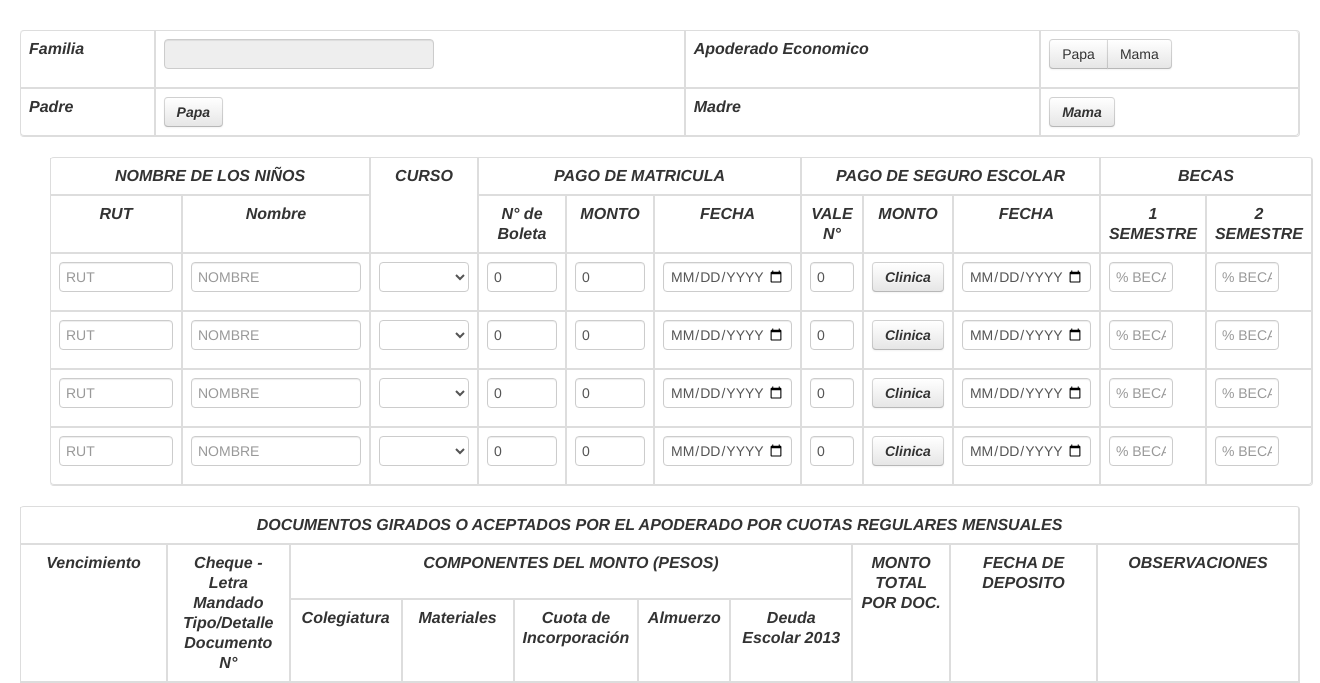
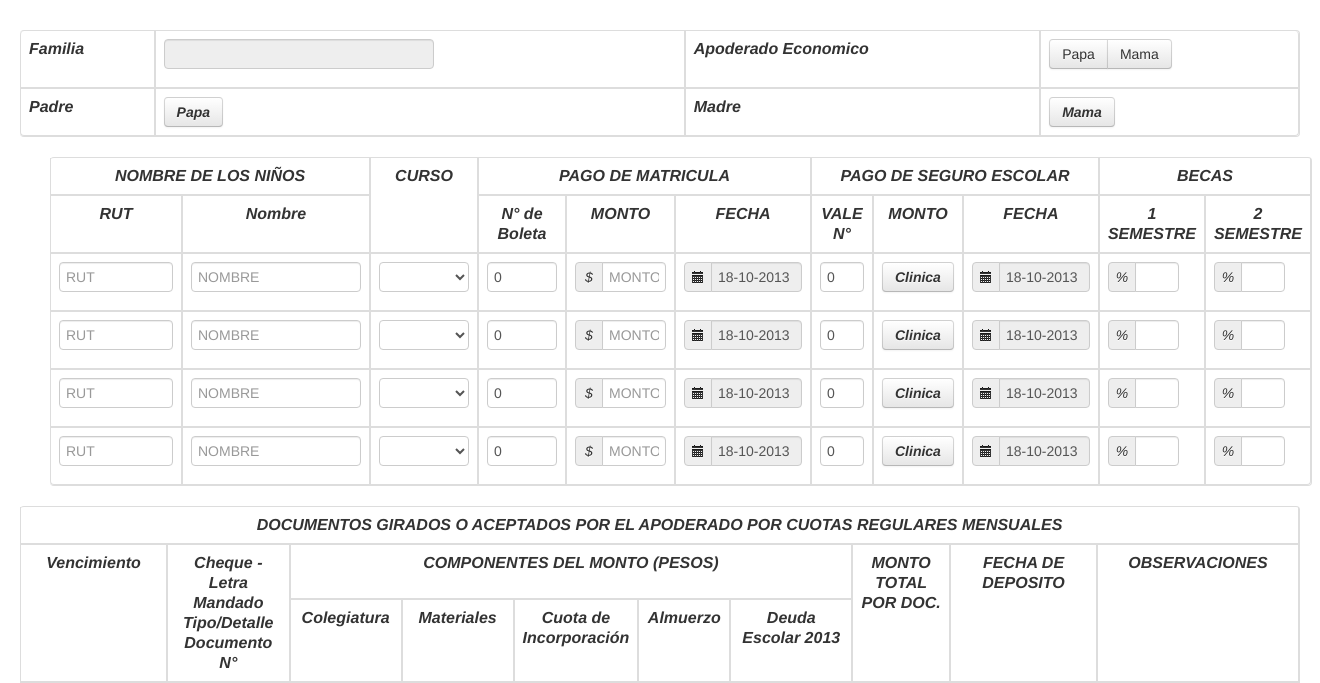
Before and after one commit to lhidalgo42/colegio2, a PHP site: page /vistas/Matriculas/index.php in a window 1320 px wide. Shown: the top 683 px of the page. Run offline with PHP 8.4, Linux system fonts and the light colour scheme; some libraries are stand-ins or nearby versions.

Commit message:
cambios de interfaz de date

```diff
--- a/vistas/Matriculas/Alumnos.php
+++ b/vistas/Matriculas/Alumnos.php
@@ -34,19 +34,79 @@
 
     <td class="span1"><input type="number" class="span1" value="0" min="0" id="<?php echo"bolM".$i.""?>" placeholder="N° de Boleta"></td>
 
-    <td class="span1"><input type="number" class="span1" valorMonto="" value="0" min="0" id="<?php echo"montoM".$i.""?>" placeholder="Monto"></td>
+    <td class="span1"><div class="input-prepend">
+  <span class="add-on">$</span>
+<input type="number" style="width:50px;" valorMonto="" min="0" id="<?php echo"montoM".$i.""?>" placeholder="Monto"></div></td>
 
-    <td><input type="date" style="width:115px;" id="<?php echo"fechaM".$i.""?>" placeholder="Fecha"></td>
+    <td><div class="bfh-datepicker" data-format="d-m-y" data-date="18-10-2013">
+  <div class="input-prepend bfh-datepicker-toggle" data-toggle="bfh-datepicker">
+    <span class="add-on"><i class="icon-calendar"></i></span>
+    <input type="text" style="width:77px;"  id="<?php echo"fechaM".$i.""?>" placeholder="Fecha"  readonly>
+  </div>
+  <div class="bfh-datepicker-calendar">
+    <table class="calendar table table-bordered">
+      <thead>
+        <tr class="months-header">
+          <th class="month" colspan="4">
+            <a class="previous" href="#"><i class="icon-chevron-left"></i></a>
+            <span></span>
+            <a class="next" href="#"><i class="icon-chevron-right"></i></a>
+          </th>
+          <th class="year" colspan="3">
+            <a class="previous" href="#"><i class="icon-chevron-left"></i></a>
+            <span></span>
+            <a class="next" href="#"><i class="icon-chevron-right"></i></a>
+          </th>
+        </tr>
+        <tr class="days-header">
+        </tr>
+      </thead>
+      <tbody>
+      </tbody>
+    </table>
+  </div>
+</div></td>
 
     <td><input type="number" style="width:30px;" class="span1" value="0" min="0" id="<?php echo"valeS".$i.""?>" placeholder="VALE N°"></td>
 
     <td><a id="modalC<?php echo $i; ?>" role="button" onClick="MostrarC(<?php echo $i; ?>)"class="btn" data-toggle="modal" tipo="" nombre="" valor="">Clinica</a></td>
 
-    <td><input type="date" style="width:115px;" id="<?php echo"fechaS".$i.""?>" placeholder="Fecha"></td>
+    <td><div class="bfh-datepicker" data-format="d-m-y" data-date="18-10-2013">
+  <div class="input-prepend bfh-datepicker-toggle" data-toggle="bfh-datepicker">
+    <span class="add-on"><i class="icon-calendar"></i></span>
+    <input type="text" style="width:77px;" id="<?php echo"fechaS".$i.""?>" placeholder="Fecha"  readonly>
+  </div>
+  <div class="bfh-datepicker-calendar">
+    <table class="calendar table table-bordered">
+      <thead>
+        <tr class="months-header">
+          <th class="month" colspan="4">
+            <a class="previous" href="#"><i class="icon-chevron-left"></i></a>
+            <span></span>
+            <a class="next" href="#"><i class="icon-chevron-right"></i></a>
+          </th>
+          <th class="year" colspan="3">
+            <a class="previous" href="#"><i class="icon-chevron-left"></i></a>
+            <span></span>
+            <a class="next" href="#"><i class="icon-chevron-right"></i></a>
+          </th>
+        </tr>
+        <tr class="days-header">
+        </tr>
+      </thead>
+      <tbody>
+      </tbody>
+    </table>
+  </div>
+</div></td>
 
-    <td><input type="number" style="width:50px;" <?php /* onChange="beca(<?php echo $i; ?>)" */?> id="<?php echo"1sem".$i.""?>" placeholder="% Beca"></td>
+    <td><div class="input-prepend">
+  <span class="add-on">%</span>
+<input type="number" style="width:30px;" max="100" min="0" onChange="beca(<?php echo $i; ?>)" id="<?php echo"1sem".$i.""?>"></div></td>
 
-    <td><input type="number" style="width:50px;" id="<?php echo"2sem".$i.""?>" placeholder="% Beca"></td>
+    <td><div class="input-prepend">
+  <span class="add-on">%</span>
+<input type="number" style="width:30px;" max="100" min="0" id="<?php echo"2sem".$i.""?>" ></div></td>
 
   </tr>
   <?php
--- a/vistas/Matriculas/index.php
+++ b/vistas/Matriculas/index.php
@@ -8,10 +8,12 @@ $campos=array(array("inputRUT","rut"),array("inputNombre","nombre"),array("input
 <head>
 <meta charset="utf-8">
 <title>Matriculas</title>
-<link href="../../css/bootstrap-combined.min.css" rel="stylesheet">
-<script src="../../js/jquery.js"></script>
-<script src="../../js/bootstrap.js"></script>
+<link rel="stylesheet" href="../../css/bootstrap-combined.min.css">
+<link rel="stylesheet" href="../../css/bootstrap-formhelpers.css">
+<script src="http://ajax.googleapis.com/ajax/libs/jquery/1.9.1/jquery.min.js"></script>
 <script src="../../js/bootstrap.min.js"></script>
+<script src="../../js/bootstrap-formhelpers-datepicker.js"></script>
+<script src="../../js/bootstrap-formhelpers-datepicker.en_US.js"></script>
 <!--[if lt IE 9]>
       <script src="http://html5shim.googlecode.com/svn/trunk/html5.js"></script>
     <![endif]-->
```
